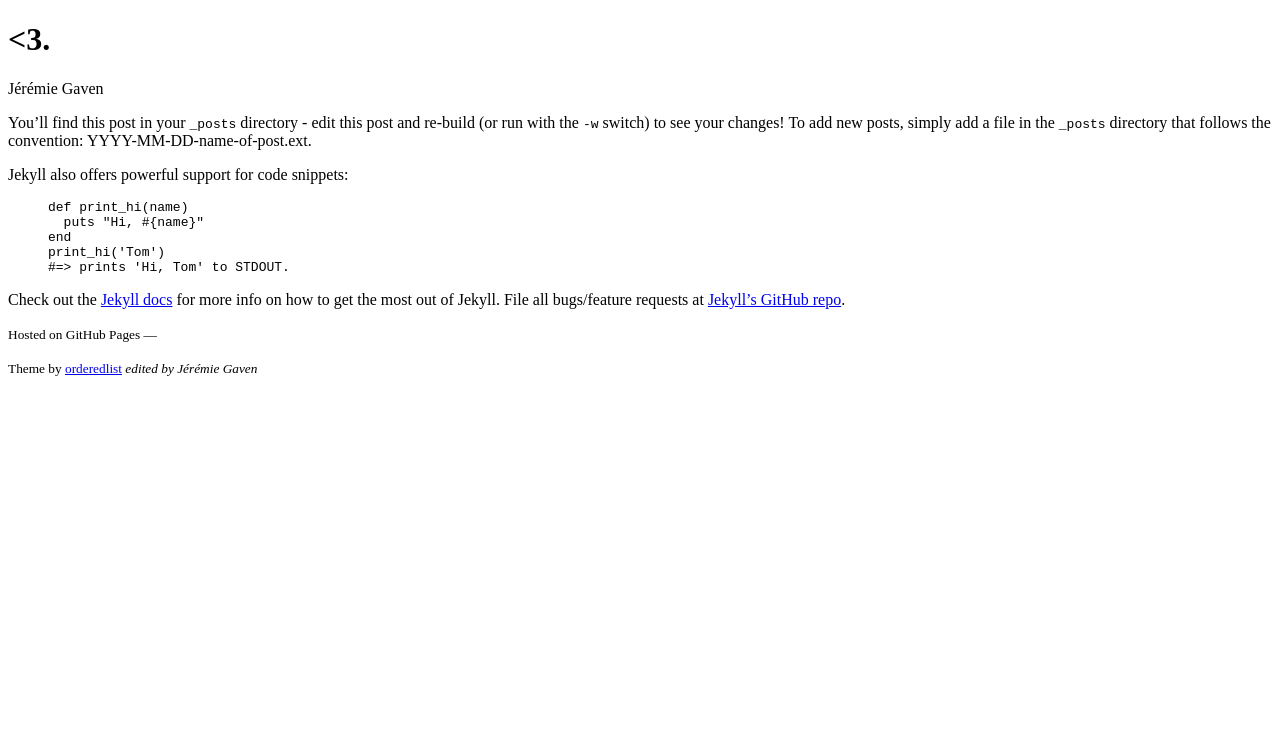
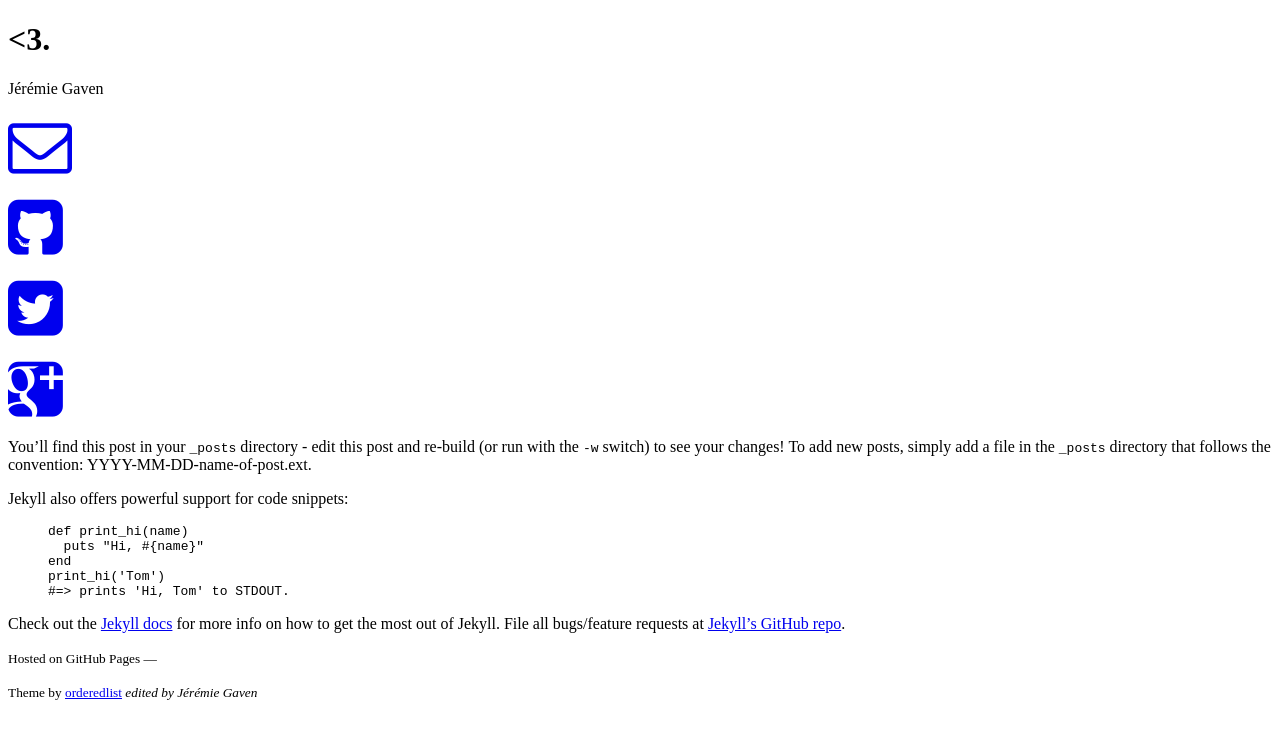
Before and after one commit to openjeremie/J3z.github.io, a Jekyll site: the page built from _posts/2013-06-11-welcome-to-jekyll.markdown, in a window 1280 px wide. Shown: the top 739 px of the page. Built offline with Jekyll 4.4.1, drawn with Linux system fonts in a browser that asks for light colours; nearby versions of some CDN libraries; library files that are not in the unit come from our copies.

Commit message:
Ajout bootstrap

```diff
--- a/_layouts/j3z.html
+++ b/_layouts/j3z.html
@@ -8,6 +8,8 @@
     <link rel="stylesheet" href="stylesheets/styles.css">
     <link rel="stylesheet" href="stylesheets/pygment_trac.css">
     <meta name="viewport" content="width=device-width, initial-scale=1, user-scalable=no">
+    <link href="/css/bootstrap/bootstrap-responsive.min.css" rel="stylesheet" media="screen">
+    <link href="/css/font-awesome/font-awesome.css" rel="stylesheet" media="screen">
     <!--[if lt IE 9]>
     <script src="//html5shiv.googlecode.com/svn/trunk/html5.js"></script>
     <![endif]-->
```
